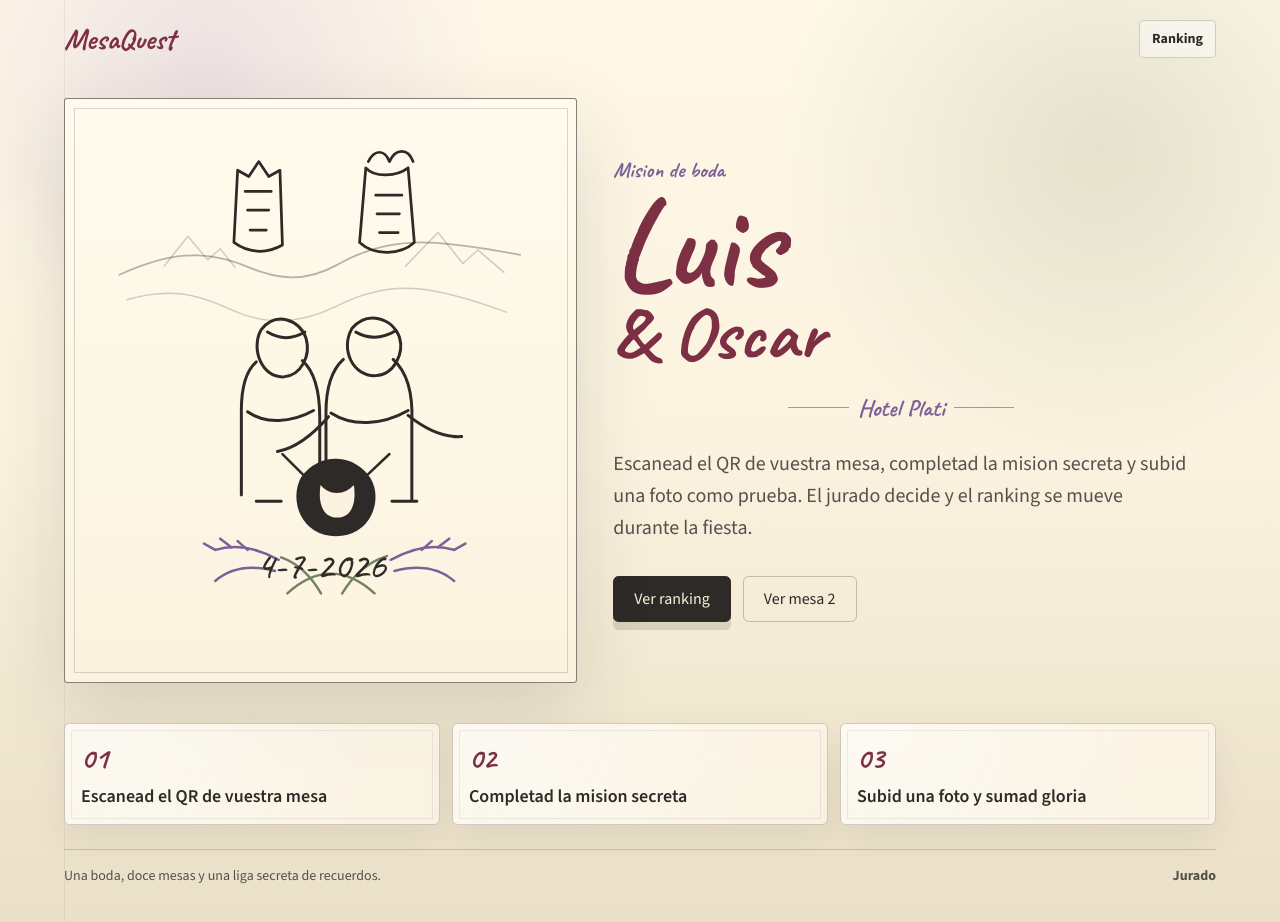
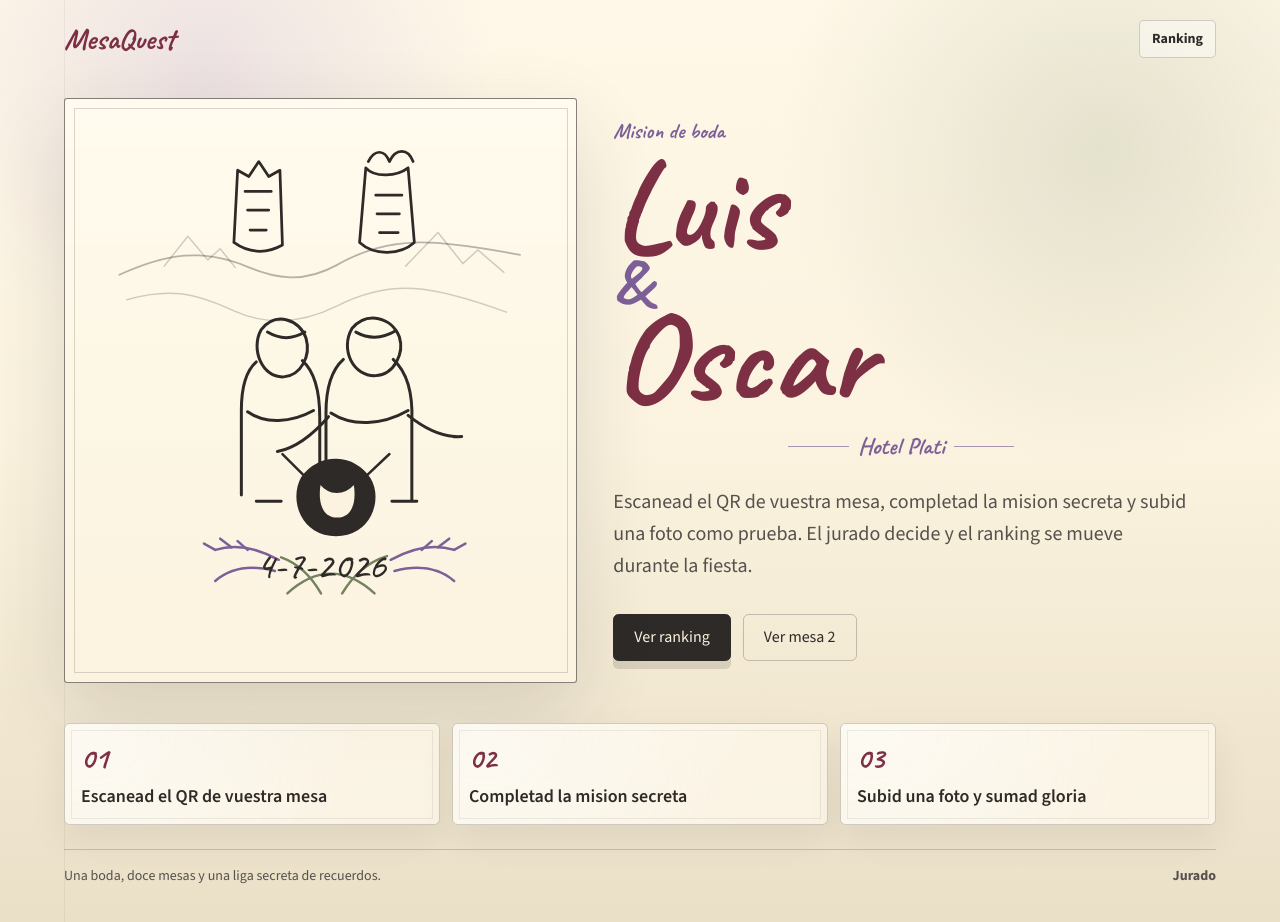
Before and after one commit to Urbii22/BODA_LyO, a Next.js app: page / in a window 1280 px wide. Built offline with nearby package versions, Linux system fonts and the light colour scheme; no server answers.

Commit message:
Balance wedding couple headline

```diff
--- a/src/app/page.tsx
+++ b/src/app/page.tsx
@@ -23,9 +23,10 @@ export default function Home() {
 
           <div className="order-1 lg:order-2">
             <p className="hand-label text-lavanda">Mision de boda</p>
-            <h1 className="mt-3 max-w-3xl text-balance font-hand text-[clamp(4.2rem,10vw,8.8rem)] font-bold leading-[0.82] text-vino">
-              Luis
-              <span className="block text-[0.58em] leading-none">& Oscar</span>
+            <h1 className="mt-3 max-w-3xl text-balance font-hand text-[clamp(4.2rem,10vw,8.2rem)] font-bold leading-[0.82] text-vino">
+              <span className="block">Luis</span>
+              <span className="block text-[0.52em] leading-[0.7] text-lavanda">&</span>
+              <span className="block">Oscar</span>
             </h1>
             <div className="mt-5 max-w-xl">
               <LavenderDivider label="Hotel Plati" />
```
